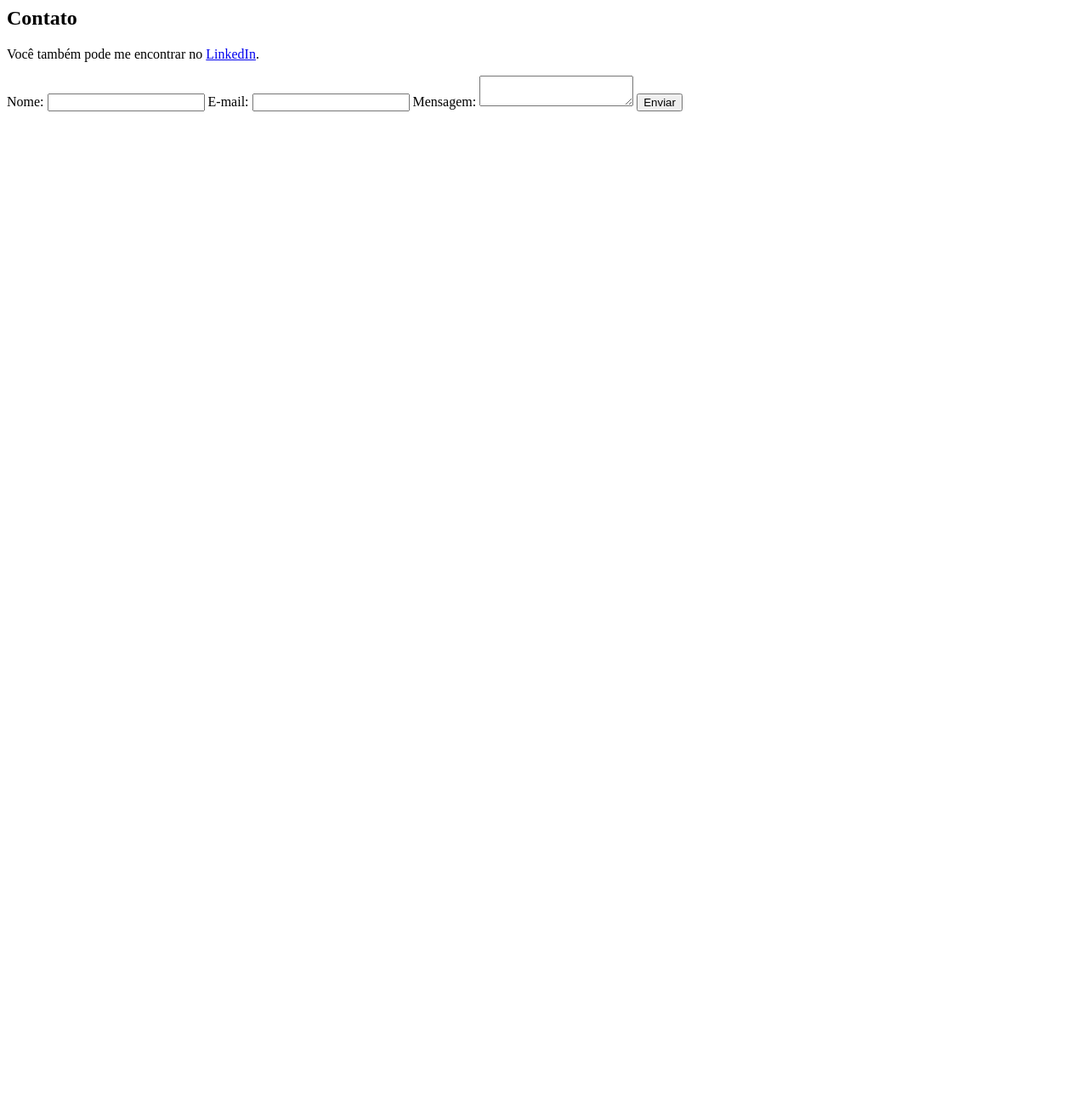
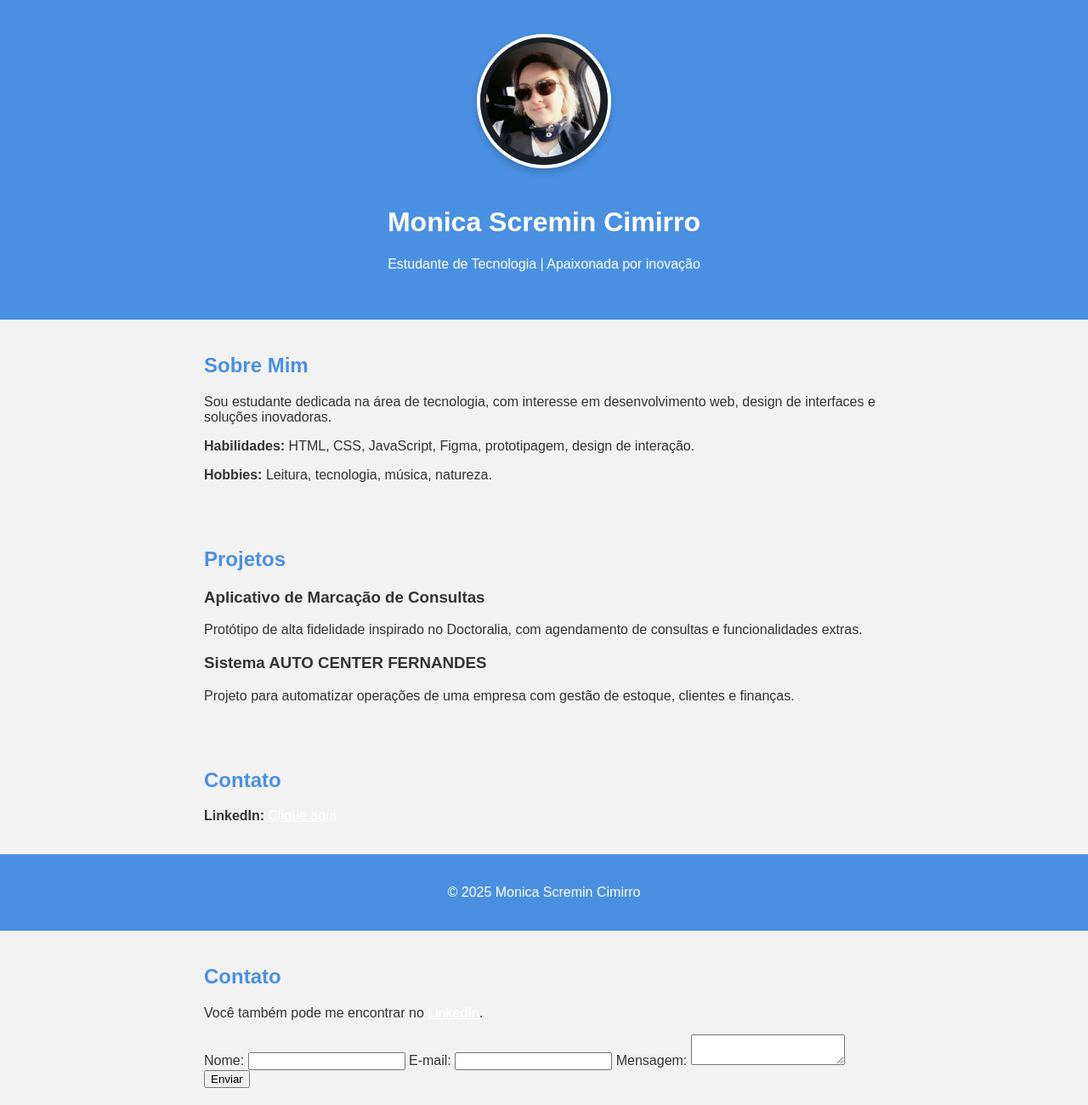
Before and after one commit to monicacimirro/portifolio, a plain HTML site: page index.html in a window 1280 px wide. Shown: the whole page at 85% size. Before the commit the page ends 800 px from the top, so only its background shows below. Drawn offline with Linux system fonts and the light colour scheme.

Commit message:
Adicionado link do LinkedIn

```diff
--- a/index.html
+++ b/index.html
@@ -1,3 +1,94 @@
+<!DOCTYPE html>
+<html lang="pt-br">
+<head>
+    <meta charset="UTF-8">
+    <meta name="viewport" content="width=device-width, initial-scale=1.0">
+    <title>Portfólio - Monica Scremin Cimirro</title>
+    <style>
+        body {
+          font-family: Arial, sans-serif;
+          margin: 0;
+          padding: 0;
+          background-color: #f2f2f2;
+          color: #333;
+        }
+
+        header {
+          background-color: #4a90e2;
+          color: white;
+          text-align: center;
+          padding: 40px 20px;
+        }
+
+        .foto-perfil {
+          width: 150px;
+          height: 150px;
+          border-radius: 50%;
+          border: 4px solid white;
+          box-shadow: 0 4px 10px rgba(0,0,0,0.2);
+          object-fit: cover;
+          margin-bottom: 20px;
+        }
+
+        section {
+          padding: 20px;
+          max-width: 800px;
+          margin: auto;
+        }
+
+        h2 {
+          color: #4a90e2;
+        }
+
+        footer {
+          text-align: center;
+          padding: 20px;
+          background-color: #4a90e2;
+          color: white;
+        }
+
+        a {
+          color: #fff;
+          text-decoration: underline;
+        }
+    </style>
+</head>
+<body>
+
+    <header>
+        <img src="minhafoto.jpg" alt="Monica Scremin Cimirro" class="foto-perfil">
+        <h1>Monica Scremin Cimirro</h1>
+        <p>Estudante de Tecnologia | Apaixonada por inovação</p>
+    </header>
+
+    <section>
+        <h2>Sobre Mim</h2>
+        <p>Sou estudante dedicada na área de tecnologia, com interesse em desenvolvimento web, design de interfaces e soluções inovadoras.</p>
+        <p><strong>Habilidades:</strong> HTML, CSS, JavaScript, Figma, prototipagem, design de interação.</p>
+        <p><strong>Hobbies:</strong> Leitura, tecnologia, música, natureza.</p>
+    </section>
+
+    <section>
+        <h2>Projetos</h2>
+        <h3>Aplicativo de Marcação de Consultas</h3>
+        <p>Protótipo de alta fidelidade inspirado no Doctoralia, com agendamento de consultas e funcionalidades extras.</p>
+
+        <h3>Sistema AUTO CENTER FERNANDES</h3>
+        <p>Projeto para automatizar operações de uma empresa com gestão de estoque, clientes e finanças.</p>
+    </section>
+
+    <section>
+        <h2>Contato</h2>
+        <p><strong>LinkedIn:</strong> <a href="https://www.linkedin.com/in/seu-usuario" target="_blank">Clique aqui</a></p>
+    </section>
+
+    <footer>
+        <p>© 2025 Monica Scremin Cimirro</p>
+    </footer>
+
+</body>
+</html>
+
 <section id="contato">
     <h2>Contato</h2>
     <p>Você também pode me encontrar no <a href="https://www.linkedin.com/in/monica-scremin-cimirro-92a98626/" target="_blank">LinkedIn</a>.</p>
```
